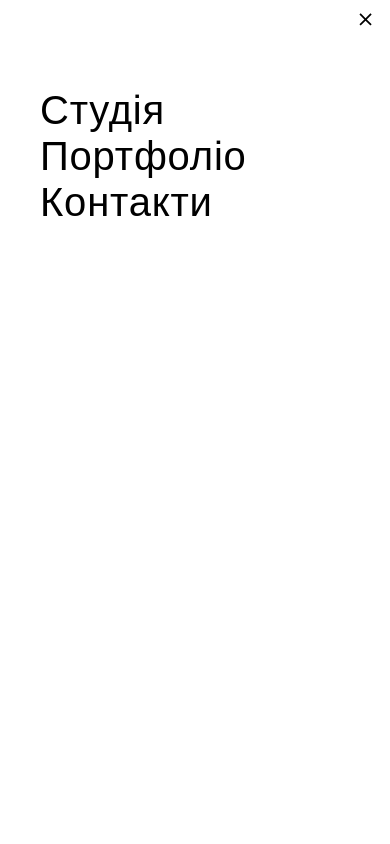
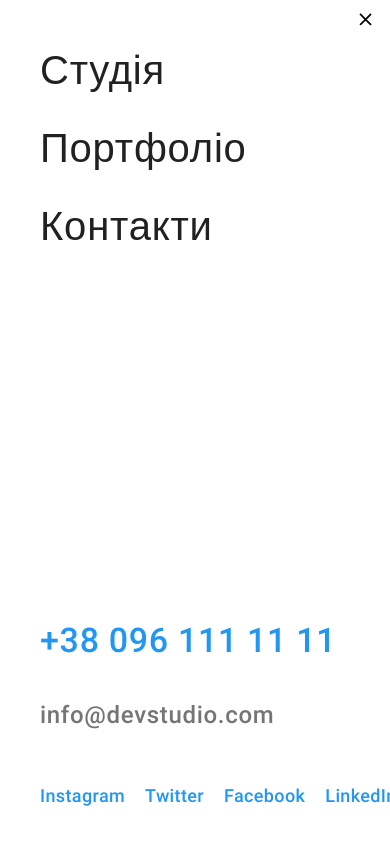
Before and after one commit to Pavlo-Savka/goit-markup-hw-08, a plain HTML site: page index.html in a window 390 px wide. Both pictures are taken after a click on the button 360 px from the left and 31 px from the top of the page. Drawn offline with nearby package versions, Linux system fonts and the light colour scheme.

Commit message:
mobile modal full

```diff
--- a/index.html
+++ b/index.html
@@ -436,6 +436,32 @@
                 <a href="#" class="menu-list__item">Контакти</a>
             </li>
         </ul>
+        <ul class="mobile-contacts">
+            <li class="mobile-contacts__item">
+                <a href="tel:+380961111111" class="mobile-contacts__tel">+38 096 111 11 11</a>
+            </li>
+            <li class="mobile-contacts__item">
+                <a href="mailto:info@devstudio.com" class="mobile-contacts__mail">info@devstudio.com</a>
+            </li>
+        </ul>
+        <ul class="mobile-social">
+            <li class="mobile-social_item">
+                <a class="mobile-social__link" href="https://www.instagram.com/siriy_ua/">
+                Instagram</a>
+            </li>
+            <li class="mobile-social_item">
+                <a class="mobile-social__link" href="https://twitter.com/APUkraine">
+                Twitter</a>
+            </li>
+            <li class="mobile-social_item">
+                <a class="mobile-social__link" href="https://www.facebook.com/pasha.savka.9">
+                Facebook</a>
+            </li>
+            <li class="mobile-social_item">
+                <a class="mobile-social__link" href="https://www.linkedin.com/">
+                LinkedIn</a>
+            </li>
+        </ul>
     </div>
   <!--  <div class="backdrop is-hidden" data-modal>
         <div class="modal">
--- a/sass/components/_mobile-menu.scss
+++ b/sass/components/_mobile-menu.scss
@@ -1,4 +1,9 @@
-    .mobileMenu__button-close {
+   .mobile-menu {
+   @media (min-width: $screen-sm-min) {
+       display: none;
+   }
+}
+   .mobileMenu__button-close {
         position: absolute;
         display: flex;
         justify-content: center;
@@ -42,8 +47,7 @@
 
     .mobileMenu {
         position: fixed;
-        display: block;
-        margin-left: auto;
+        flex-direction: column;
         display: none;
         top: 0;
         left: 0;
@@ -54,26 +58,25 @@
         z-index: 1;
 
        &.is-open {
-         display: block;
+         display: flex;
         }
     }
-     /*   @media (max-width: $screen-sm-min) {
-        display: none;
-    }*/
-
     .menu-list {
     display: flex;
     flex-direction: column;
+    gap: 32px;
     padding: 0;
+    margin: 0;
     list-style-type: none;
     font-style: normal;
     font-weight: 500;
     font-size: 40px;
     justify-content: left;
     letter-spacing: 0.02em;
+    color: $headline-color;
     }
         .menu-list__item {
-            margin: 0 0 32px 0;
+            margin: 0;
             color: inherit;
             text-decoration: none;
             transition-property: color, background-color, fill, box-shadow, border-color, opacity, visibility, transform;
@@ -85,14 +88,57 @@
                 fill: $accent-color;
 
             }
-
-            &:focus {
+               &:focus {
                 color: $accent-color;
                 fill: $accent-color;
-
             }
         }
-    /*
-    @media (max-width: $screen-sm-min) {
-        ;
-    }*/
+.mobile-contacts {
+        display: flex;
+        flex-direction: column;
+        gap: 32px;
+        padding: 0;
+        margin: 0;
+        margin-top: auto;
+        list-style-type: none;
+        font-weight: 500;
+        font-size: 34px;
+        justify-content: left;
+        letter-spacing: 0.02em;
+
+}
+.mobile-contacts__tel {
+    text-decoration: none;
+    color: #2196F3;
+    margin-bottom: 0;
+}
+.mobile-contacts__mail {
+        text-decoration: none;
+        font-size: 24px;
+        color: $paragraf-color;
+}
+.mobile-social {
+    display: flex;
+    gap: 20px;
+    padding: 0;
+    margin: 64px 0 0 0;
+    justify-content: left;
+}
+.mobile-social_item {
+        display: flex;
+            flex-direction: column;
+            gap: 32px;
+            margin-top: auto;
+            list-style-type: none;
+            font-weight: 500;
+            font-size: 18px;
+            line-height: 1.2px;
+            letter-spacing: 0.02em;
+}
+.mobile-social__link {
+    text-decoration: none;
+    margin: 0;
+    padding: 0;
+    color: $accent-color;
+
+}
```
Also changed, not shown: css/main.css, css/main.min.css, 2 other files.
